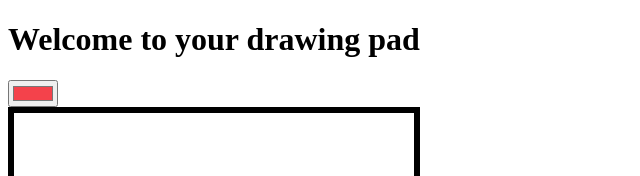
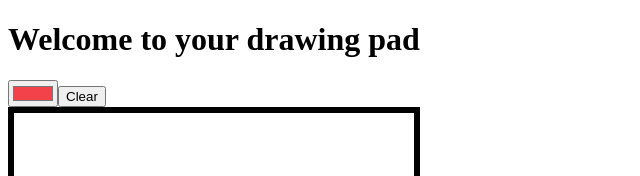
Before and after one commit to ImBlakeDoyle/ColourSelectorRevision, a React (Create React App) app: page / in a window 1280 px wide. Shown: the top 176 px of the page, without its empty margins (0-640 px from the left). Built offline with nearby package versions, Linux system fonts and the light colour scheme.

Commit message:
add clear button

```diff
--- a/src/Canvas.js
+++ b/src/Canvas.js
@@ -68,6 +68,10 @@ class Canvas extends Component {
         this.setState({ coords: [x,y]});
     }
 
+    onClearMouseDown = (event) => {
+        this.context.clearRect(0,0, this.context.canvas.width, this.context.canvas.height);
+    }
+
     render() {
         const { hex, height, width } = this.state;
 
@@ -78,6 +82,7 @@ class Canvas extends Component {
                     onColourSelectorChange={this.onColourSelectorChange}
                     hex={hex}
                     />
+                        <button onClick={this.onClearMouseDown}>Clear</button>
                 </div>
                 <canvas
                     ref={this.canvasRef}
```
